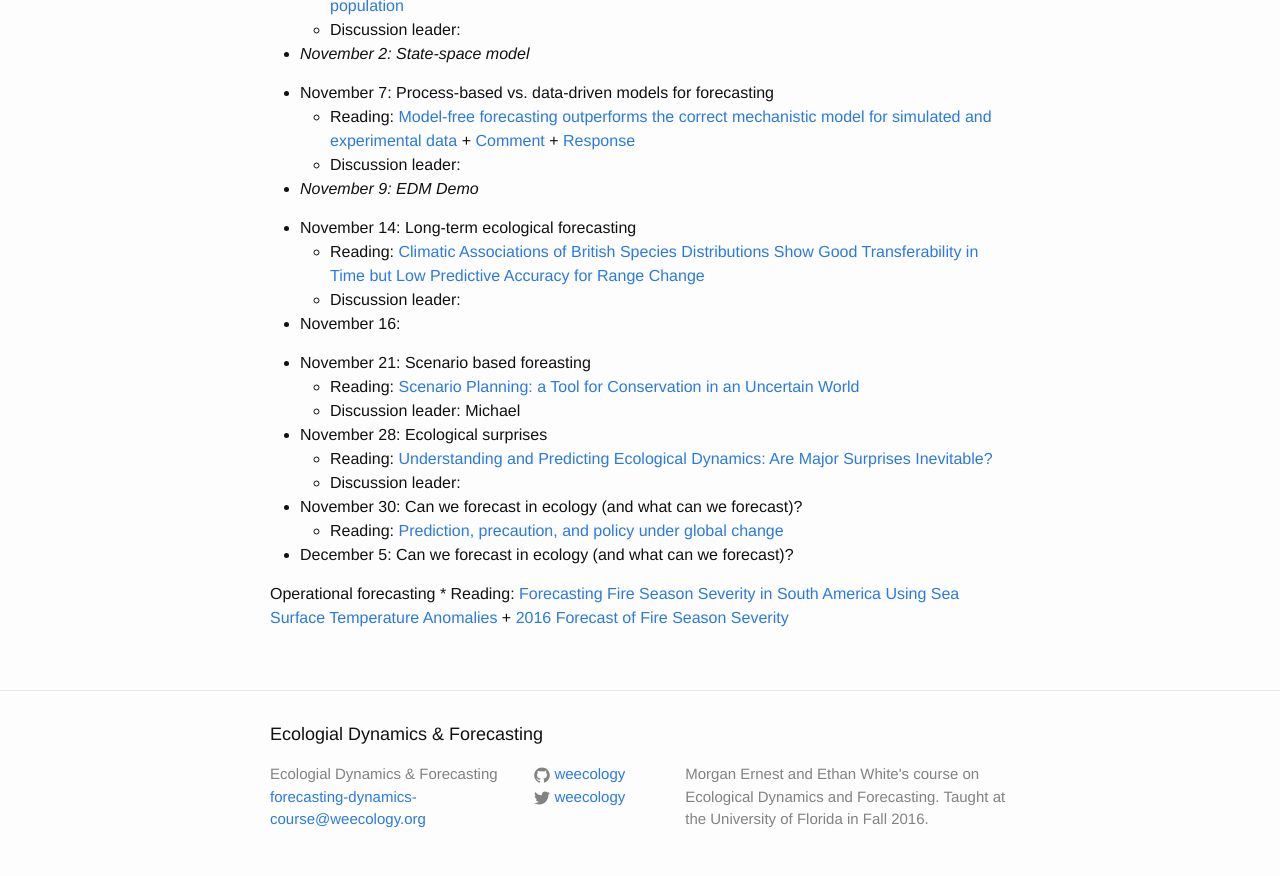
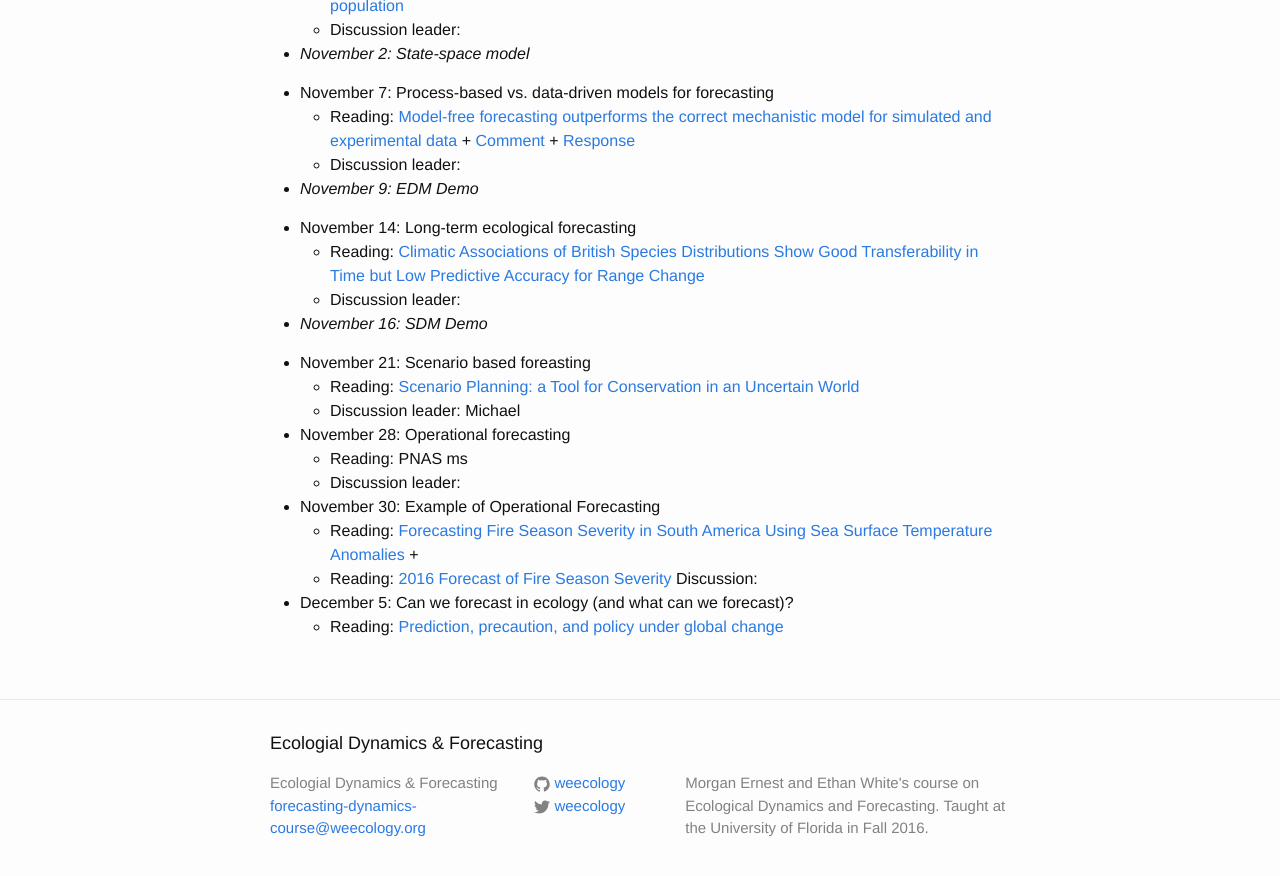
Before and after one commit to weecology/forecasting-dynamics-course, a Jekyll site: the page built from schedule.md, in a window 1280 px wide and 900 px high, scrolled down 1683 px. Shown: the top 876 px of the window. Built offline with Jekyll 4.4.1, drawn with Linux system fonts in a browser that asks for light colours.

Commit message:
Updated schedule for 2018

```diff
--- a/schedule.md
+++ b/schedule.md
@@ -97,23 +97,20 @@ Activity days when laptops are required are noted in italics. Discussion leaders
     * Reading: [Climatic Associations of British Species Distributions Show Good Transferability in Time but Low Predictive Accuracy for Range Change](http://dx.doi.org/10.1371/journal.pone.0040212)
     * Discussion leader:
 
-* November 16:
+* *November 16: SDM Demo*
 
 * November 21: Scenario based foreasting
     * Reading: [Scenario Planning: a Tool for Conservation in an Uncertain World](https://doi.org/10.1046/j.1523-1739.2003.01491.x)
     * Discussion leader: Michael
 
-* November 28: Ecological surprises
-    * Reading: [Understanding and Predicting Ecological Dynamics: Are Major Surprises Inevitable?](https://doi.org/10.1890/07-0965.1)
+* November 28: Operational forecasting
+    * Reading: PNAS ms
     * Discussion leader:
 
-
-* November 30: Can we forecast in ecology (and what can we forecast)?
-    * Reading: [Prediction, precaution, and policy under global change](https://doi.org/10.1126/science.1261824)
+* November 30: Example of Operational Forecasting
+    * Reading: [Forecasting Fire Season Severity in South America Using Sea Surface Temperature Anomalies](https://doi.org/10.1126/science.1209472) +
+    * Reading: [2016 Forecast of Fire Season Severity](http://www.ess.uci.edu/~amazonfirerisk/ForecastWeb/SAMFSS2016.html)
+    Discussion:
 
 * December 5: Can we forecast in ecology (and what can we forecast)?
-
-Operational forecasting
-    * Reading:
-      [Forecasting Fire Season Severity in South America Using Sea Surface Temperature Anomalies](https://doi.org/10.1126/science.1209472) +
-      [2016 Forecast of Fire Season Severity](http://www.ess.uci.edu/~amazonfirerisk/ForecastWeb/SAMFSS2016.html)
+    * Reading: [Prediction, precaution, and policy under global change](https://doi.org/10.1126/science.1261824)
```
